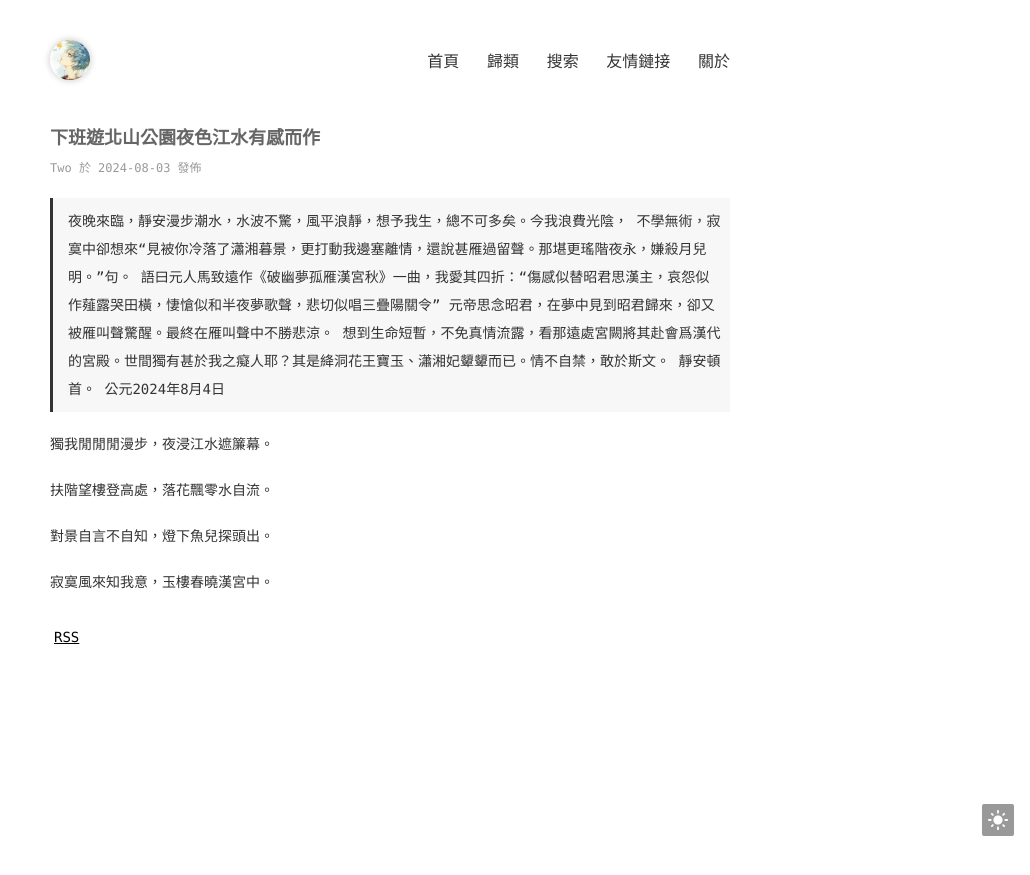
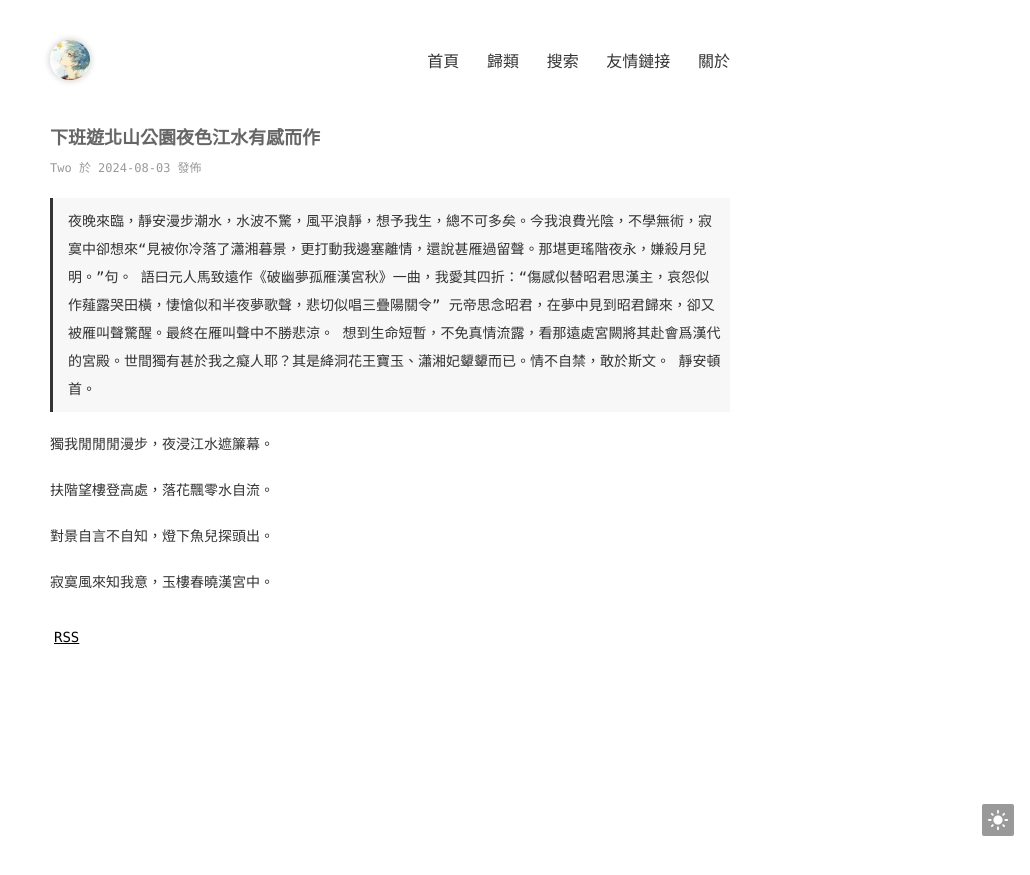
Before and after one commit to aineer/aineer.github.io, a Jekyll site: the page built from _posts/2024-08-03-beihu-park-shi.md, in a window 1280 px wide. Shown: the top 875 px of the page, without its empty margins (250-1280 px from the left). Built offline with Jekyll 4.4.1, drawn with Linux system fonts in a browser that asks for light colours.

```diff
--- a/_posts/2024-08-03-beihu-park-shi.md
+++ b/_posts/2024-08-03-beihu-park-shi.md
@@ -5,13 +5,11 @@
 categories: [七言詩, 詩]
 ---
 
-> 夜晚來臨，靜安漫步潮水，水波不驚，風平浪靜，想予我生，總不可多矣。今我浪費光陰，
-> 不學無術，寂寞中卻想來“見被你冷落了瀟湘暮景，更打動我邊塞離情，還說甚雁過留聲。那堪更瑤階夜永，嫌殺月兒明。”句。
-> 語曰元人馬致遠作《破幽夢孤雁漢宮秋》一曲，我愛其四折：“傷感似替昭君思漢主，哀怨似作薤露哭田橫，悽愴似和半夜夢歌聲，悲切似唱三疊陽關令”
-> 元帝思念昭君，在夢中見到昭君歸來，卻又被雁叫聲驚醒。最終在雁叫聲中不勝悲涼。
-> 想到生命短暫，不免真情流露，看那遠處宮闕將其赴會爲漢代的宮殿。世間獨有甚於我之癡人耶？其是絳洞花王寶玉、瀟湘妃顰顰而已。情不自禁，敢於斯文。
-> 靜安頓首。
-> 公元2024年8月4日
+> 夜晚來臨，靜安漫步潮水，水波不驚，風平浪靜，想予我生，總不可多矣。今我浪費光陰，不學無術，寂寞中卻想來“見被你冷落了瀟湘暮景，更打動我邊塞離情，還說甚雁過留聲。那堪更瑤階夜永，嫌殺月兒明。”句。
+語曰元人馬致遠作《破幽夢孤雁漢宮秋》一曲，我愛其四折：“傷感似替昭君思漢主，哀怨似作薤露哭田橫，悽愴似和半夜夢歌聲，悲切似唱三疊陽關令”
+元帝思念昭君，在夢中見到昭君歸來，卻又被雁叫聲驚醒。最終在雁叫聲中不勝悲涼。
+想到生命短暫，不免真情流露，看那遠處宮闕將其赴會爲漢代的宮殿。世間獨有甚於我之癡人耶？其是絳洞花王寶玉、瀟湘妃顰顰而已。情不自禁，敢於斯文。
+靜安頓首。
 
 獨我閒閒閒漫步，夜浸江水遮簾幕。
 
```
